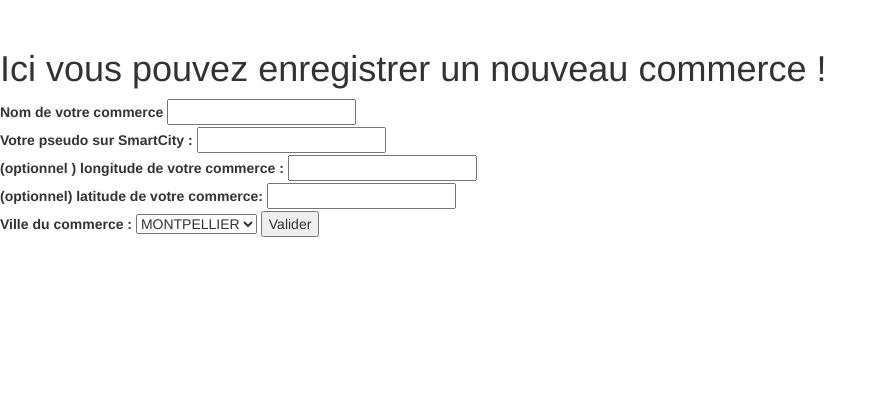
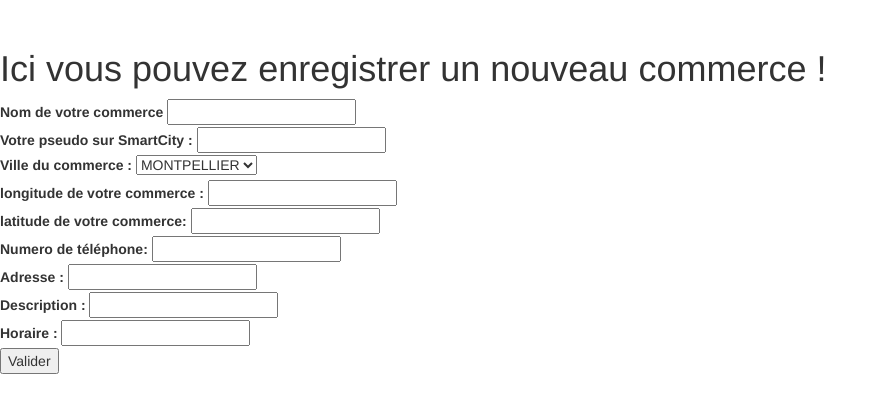
Before and after one commit to Calypte42/LosAmigos-SC42-Serveur, a PHP site: page /SiteWeb/ajoutCommerce.php in a window 1280 px wide. Shown: the part 51-464 px from the top of the page, without its empty margins (0-887 px from the left). Run offline with PHP 8.4, Linux system fonts and the light colour scheme; data comes from the database, SQL or seed files in the repository; both versions use the stored data as it was after the commit.

Commit message:
Mise a jour formulaire commerce

```diff
--- a/SiteWeb/ajoutCommerce.php
+++ b/SiteWeb/ajoutCommerce.php
@@ -9,16 +9,14 @@ $bdd=connexionbd();
 <form method="POST" action="./WebService/ajoutCommerceWS.php">
 
   <label for="nomCommerce">Nom de votre commerce</label>
-  <input type="text" maxlength="50" name="nomCommerce"/> <br/>
+  <input type="text" required maxlength="50" name="nomCommerce"/> <br/>
   <label for="pseudoCommercant">Votre pseudo sur SmartCity :</label>
-  <input type="text" maxlength="20" name="pseudoCommercant" /><br/>
-  <label for="longitude">(optionnel ) longitude de votre commerce : </label>
-  <input type="text" maxlength="50" name="longitude" /><br/>
-  <label for="latitude">(optionnel) latitude de votre commerce: </label>
-  <input type="text" maxlength="50" name="latitude" /><br/>
+  <input type="text" required maxlength="20" name="pseudoCommercant" /><br/>
+
+
 
   <label for="lieu">Ville du commerce :</label>
-  <select name="lieu">
+  <select required name="lieu">
     <?php
     $requete='SELECT nom from Lieu ORDER BY nom LIMIT 5';
     $value=requete($bdd,$requete);
@@ -30,7 +28,21 @@ $bdd=connexionbd();
     }
       ?>
       <option selected value="MONTPELLIER">MONTPELLIER</option>
-        <option value="PARIR">PARIS</option>
+        <option value="PARIS">PARIS</option>
   </select>
+  <br/>
+  <label for="longitude">longitude de votre commerce : </label>
+  <input type="text" required maxlength="50" name="longitude" /><br/>
+  <label for="latitude">latitude de votre commerce: </label>
+  <input type="text" required maxlength="50" name="latitude" /><br/>
+  <label for="tel">Numero de téléphone: </label>
+  <input type="text" maxlength="12" name="tel" /><br/>
+  <label for="adresse">Adresse : </label>
+  <input type="text" maxlength="300" name="adresse" /><br/>
+  <label for="description">Description : </label>
+  <input type="text" maxlength="500" name="description" /><br/>
+  <label for="horaire">Horaire : </label>
+  <input type="text" maxlength="400" name="horaire" /><br/>
+
   <input type="submit" value="Valider" />
 </form>
```
Also changed, not shown: SiteWeb/WebService/ajoutCommerceWS.php (+6 -2 lines), BDD/creationBDD.sql.
